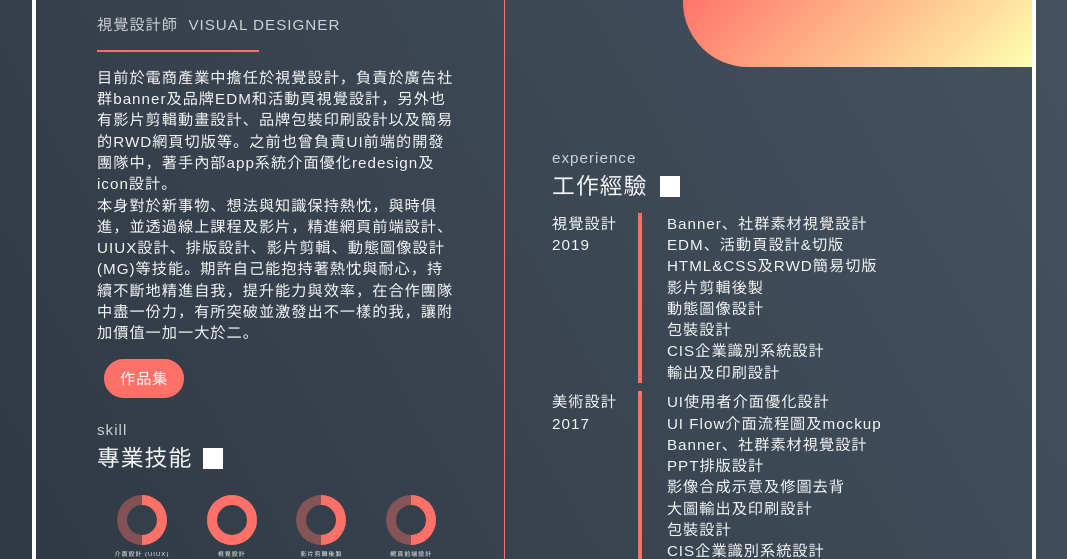
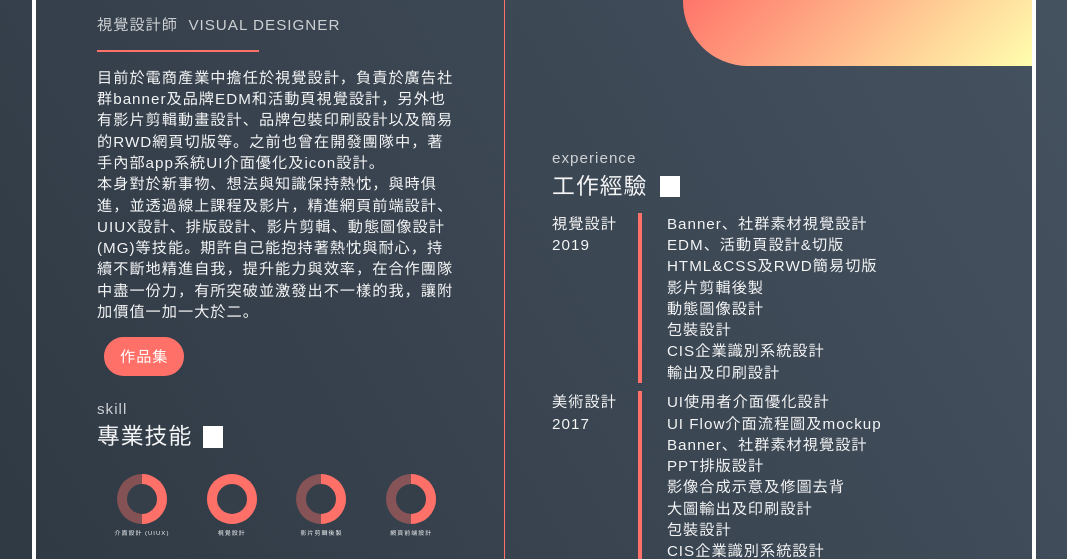
Before and after one commit to cyc0110/Portfoliocyc, a plain HTML site: page index.html in a window 1280 px wide. Shown: the part 174-733 px from the top of the page, without its empty margins (106-1173 px from the left). Drawn offline with Linux system fonts and the light colour scheme.

Commit message:
Update index.html

```diff
--- a/index.html
+++ b/index.html
@@ -14,7 +14,7 @@
     <h1>鄭雅君</h1>
     <h4>視覺設計師 &nbsp<span>VISUAL DESIGNER</span></h4>
     <hr>
-    <p>目前於電商產業中擔任於視覺設計，負責於廣告社群banner及品牌EDM和活動頁視覺設計，另外也有影片剪輯動畫設計、品牌包裝印刷設計以及簡易的RWD網頁切版等。之前也曾負責UI前端的開發團隊中，著手內部app系統介面優化redesign及icon設計。<br>本身對於新事物、想法與知識保持熱忱，與時俱進，並透過線上課程及影片，精進網頁前端設計、UIUX設計、排版設計、影片剪輯、動態圖像設計(MG)等技能。期許自己能抱持著熱忱與耐心，持續不斷地精進自我，提升能力與效率，在合作團隊中盡一份力，有所突破並激發出不一樣的我，讓附加價值一加一大於二。</p>
+    <p>目前於電商產業中擔任於視覺設計，負責於廣告社群banner及品牌EDM和活動頁視覺設計，另外也有影片剪輯動畫設計、品牌包裝印刷設計以及簡易的RWD網頁切版等。之前也曾在開發團隊中，著手內部app系統UI介面優化及icon設計。<br>本身對於新事物、想法與知識保持熱忱，與時俱進，並透過線上課程及影片，精進網頁前端設計、UIUX設計、排版設計、影片剪輯、動態圖像設計(MG)等技能。期許自己能抱持著熱忱與耐心，持續不斷地精進自我，提升能力與效率，在合作團隊中盡一份力，有所突破並激發出不一樣的我，讓附加價值一加一大於二。</p>
     <div class="buttons">
       <a class="btn fill" href="https://cyc19940110mysite.weebly.com" target="_blank">作品集</a>
 <!--       <a class="btn" href="https://github.com/" target="_blank">Github</a> -->
```
